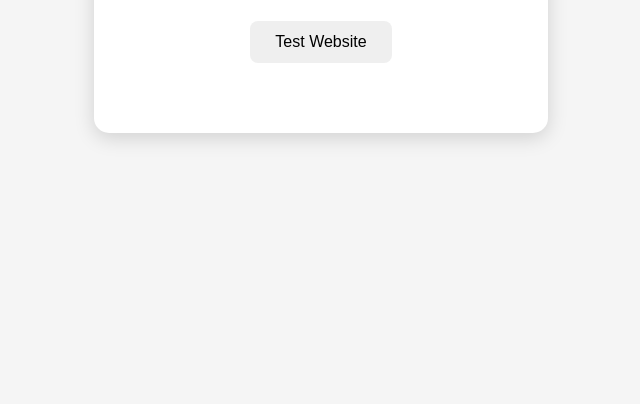
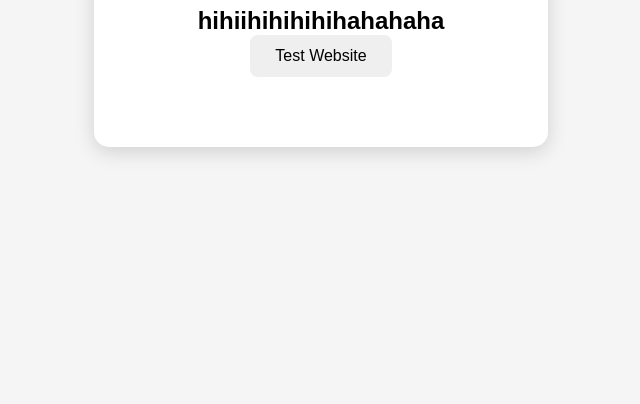
Before and after one commit to SangIT465/devops-test-sang, a website: page index.html in a window 1280 px wide. Shown: the part 396-800 px from the top of the page, without its empty margins (319-959 px from the left). Drawn offline with Linux system fonts and the light colour scheme.

Commit message:
test auto deploy

```diff
--- a/index.html
+++ b/index.html
@@ -15,6 +15,9 @@
         <p>
             GitHub → Jenkins → Build → Deploy → Telegram
         </p>
+        <h2>
+          hihiihihihihihahahaha
+        </h2>
 
         <button onclick="showMessage()">
             Test Website
```
